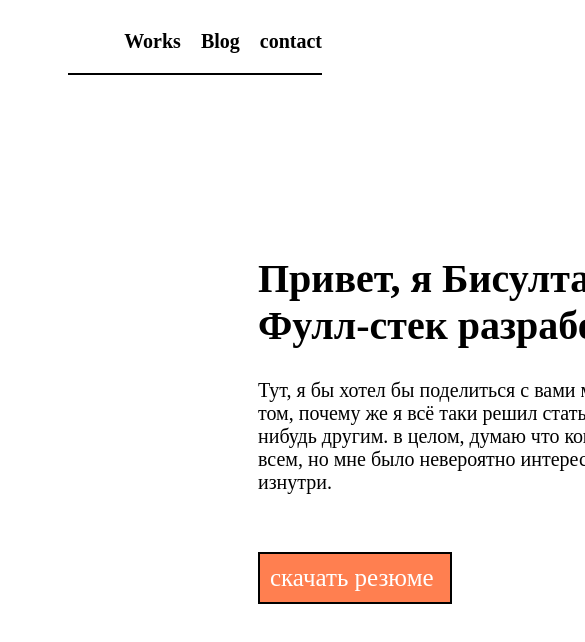
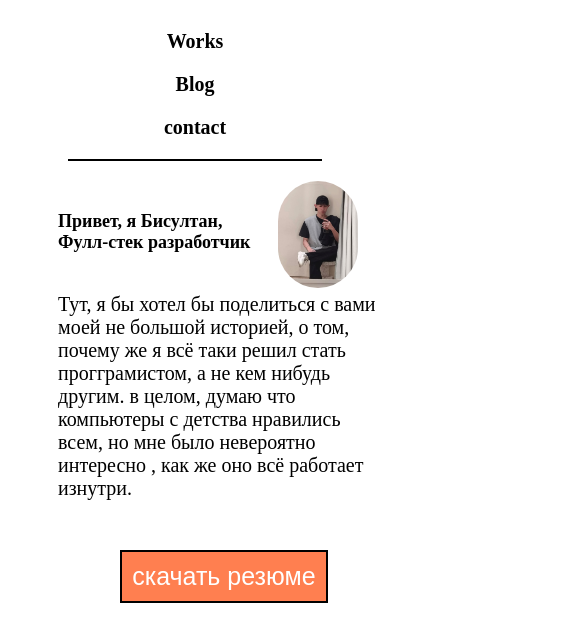
Before and after one commit to bisltn/bisltn.github.io, a plain HTML site: page index.html in a window 390 px wide. Shown: the top 642 px of the page, 585 px wide, since content can reach past the window. Drawn offline with Linux system fonts and the light colour scheme.

Commit message:
sait tema

```diff
--- a/css.css
+++ b/css.css
@@ -2,11 +2,11 @@
     display: flex;
     justify-content: end;
     gap: 20px;
-    margin: 30px 60px;
+    margin: 30px 60px 0px 60px;
     font-size: 20px;
     font-weight: 700;
     border-bottom: black solid 2px ;
-    padding-bottom: 20px;
+    padding-bottom:20px;
 }
 #menu1:hover{
     cursor: pointer;
@@ -32,12 +32,12 @@
     font-weight: 700;
 }
 .text{
-    width: 450px;
+    width: 40%;
 }
 .aboutme{
     margin-top: 30px;
     font-size: 20px;
-    width: 600px;
+    width: 130%;
 }
 .photo{
     margin-left: 250px;
@@ -45,11 +45,12 @@
 img{
     border-radius: 100px;
     background-size: cover;
+    width: 220px;
 }
 .butt{
     margin-left: 250px;
     background-color: coral;
-    width: 170px;
+    width: 1fr;
     font-size: 25px;
     padding: 10px;
     color: #fff;
@@ -65,3 +66,32 @@ img{
     background-color: black;
     transition: 0.1s
 }
+
+@media screen and (max-width: 480px) {
+    .header{
+        flex-direction: column;
+        align-items: center;
+    }
+    .content{
+        font-size: 18px;
+        font-weight: 700;
+        width: 180%;
+    }
+    .base{
+        margin: 50px;
+    }
+    img{
+        width: 80px;
+    }
+    .photo{
+        margin-left: 110px;
+        margin-top: -30px;
+    }
+    .aboutme{
+        margin-top: 40px;
+        width: 290%;
+    }
+    .butt{
+        margin-left: 30%;
+    }
+}
--- a/html.html
+++ b/index.html
@@ -24,9 +24,9 @@
                 </div>
             </div>
             <div class="photo">
-                <img src="123.jpeg" width="220px">
+                <img src="123.jpeg" >
             </div>
         </div>
-        <div class="butt">скачать резюме </div>
+        <button class="butt">скачать резюме </button>
     </body>
 </html>
```
